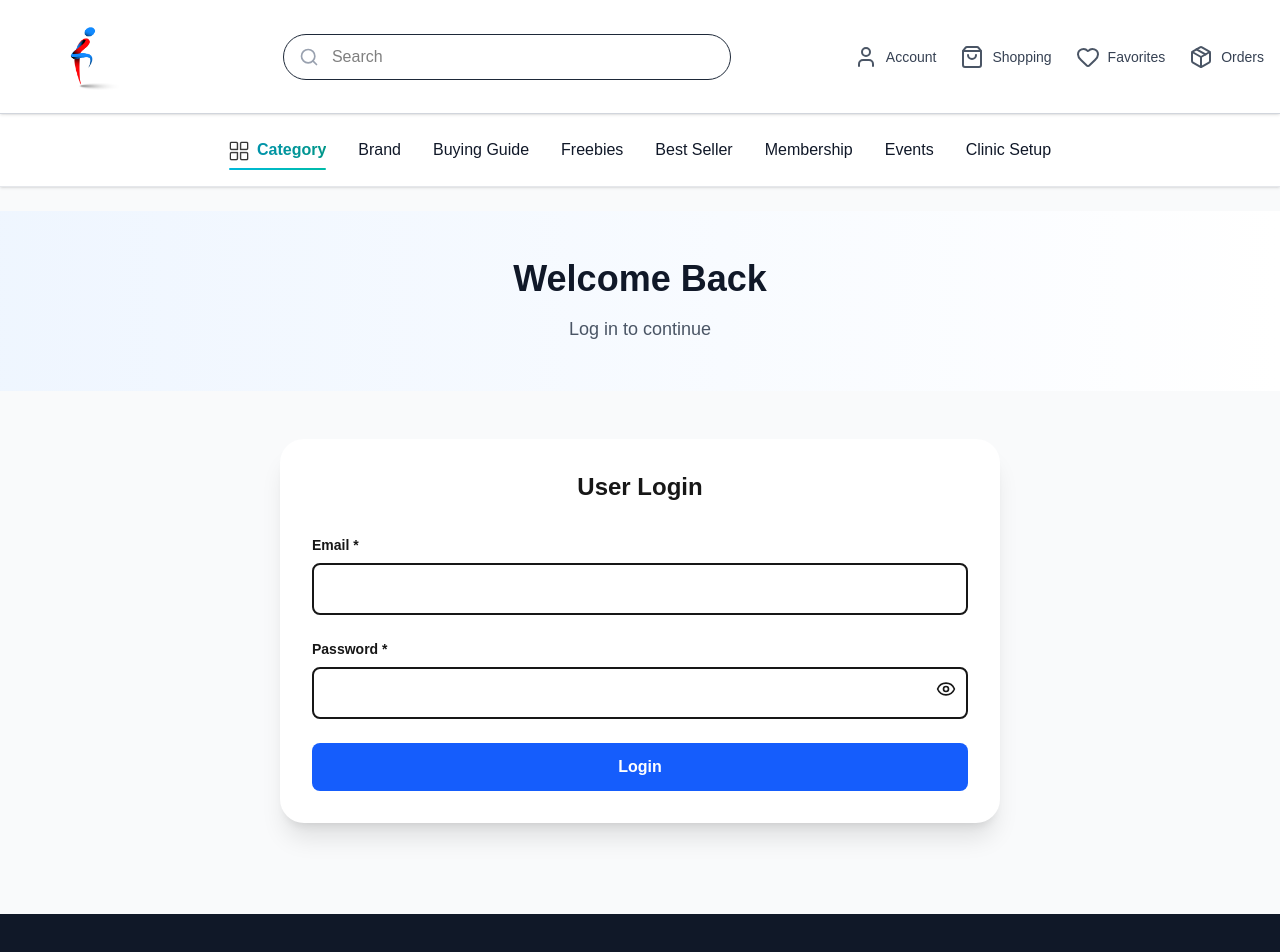
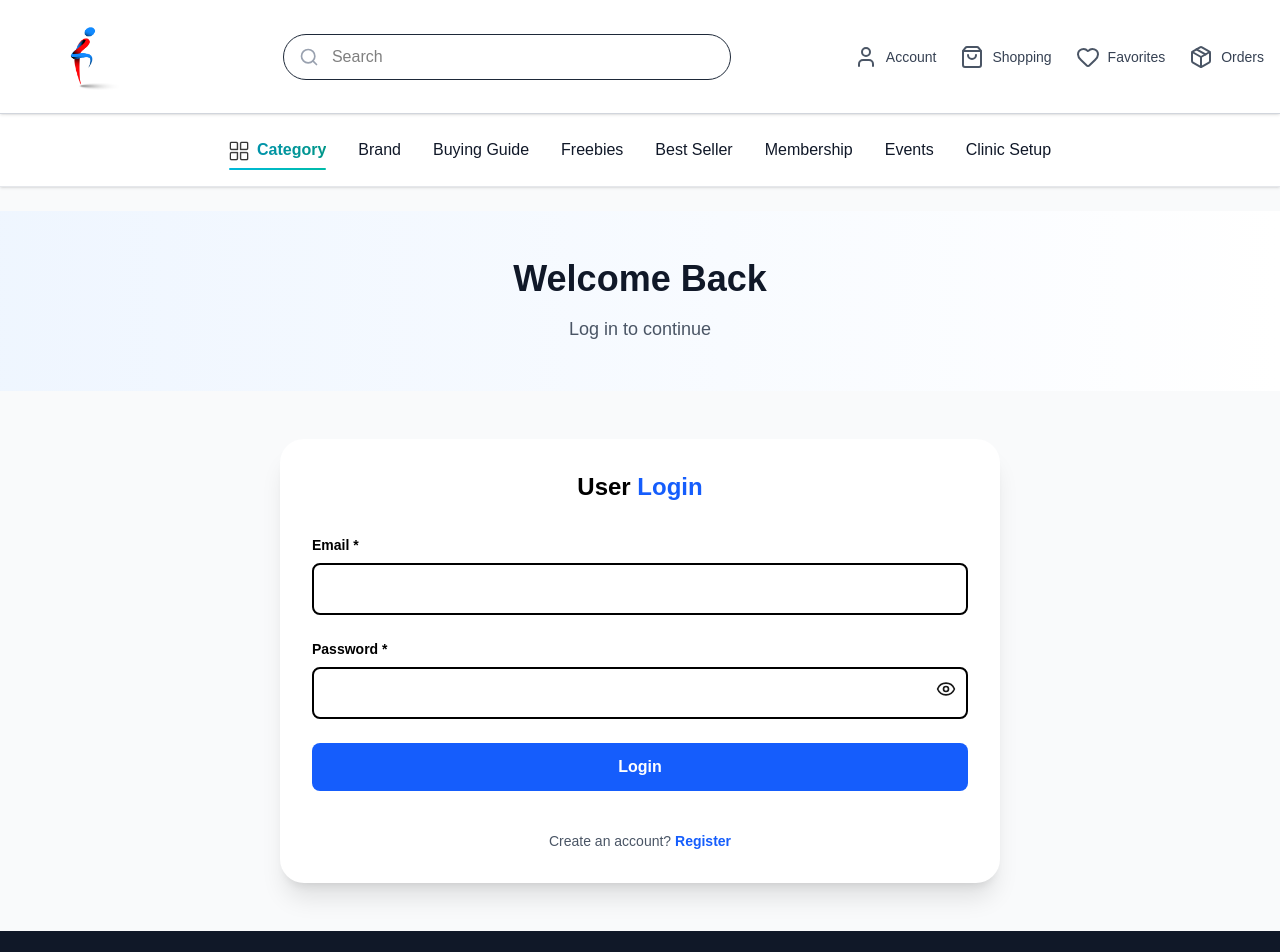
Before and after one commit to adharshSciPy/Denstack-Ecommerce, a Next.js app: page /login in a window 1280 px wide. Shown: the top 952 px of the page. Built offline with nearby package versions, Linux system fonts and the light colour scheme.

Commit message:
clinic id

```diff
--- a/src/app/login/page.tsx
+++ b/src/app/login/page.tsx
@@ -140,13 +140,13 @@ export default function UserLoginPage() {
       {!isAutoLoggingIn && (
         <div className="max-w-3xl mx-auto px-6 py-12">
           <div className="bg-white rounded-3xl shadow-xl p-8">
-            <h2 className="text-2xl font-bold text-center mb-8">
-              User Login
+            <h2 className="text-2xl text-black font-bold text-center mb-8">
+              User <span className="text-blue-600">Login</span>
             </h2>
 
             <form onSubmit={handleSubmit} className="space-y-6">
               <div>
-                <label className="block text-sm font-semibold mb-2">
+                <label className="block text-black text-sm font-semibold mb-2">
                   Email *
                 </label>
                 <input
@@ -154,14 +154,14 @@ export default function UserLoginPage() {
                   name="email"
                   value={formData.email}
                   onChange={handleInputChange}
-                  className="w-full border-2 rounded-lg p-3"
+                  className="w-full text-black border-2 rounded-lg p-3"
                   required
                   disabled={isSubmitting}
                 />
               </div>
 
               <div>
-                <label className="block text-sm font-semibold mb-2">
+                <label className="block text-black text-sm font-semibold mb-2">
                   Password *
                 </label>
                 <div className="relative">
@@ -170,7 +170,7 @@ export default function UserLoginPage() {
                     name="password"
                     value={formData.password}
                     onChange={handleInputChange}
-                    className="w-full border-2 rounded-lg p-3"
+                    className="w-full text-black border-2 rounded-lg p-3"
                     required
                     disabled={isSubmitting}
                   />
@@ -191,6 +191,18 @@ export default function UserLoginPage() {
               >
                 {isSubmitting ? "Logging in..." : "Login"}
               </button>
+              <div className="text-center pt-4">
+                <p className="text-sm text-gray-600">
+                  Create an account?{" "}
+                  <button
+                    type="button"
+                    onClick={() => router.push("/register")}
+                    className="text-blue-600 font-semibold hover:underline"
+                  >
+                    Register
+                  </button>
+                </p>
+              </div>
             </form>
           </div>
         </div>
--- a/src/app/page.tsx
+++ b/src/app/page.tsx
@@ -383,6 +383,7 @@ export default function App() {
           onBackToDetails={() => setCurrentPage('event-details')}
           onCartClick={() => setCurrentPage('cart')}
           eventId={selectedEventId}
+          favoritesCount={likedProducts.size}
         />
         <WhatsAppButton />
       </div>
@@ -429,6 +430,7 @@ export default function App() {
             setSelectedProductId(productId);
             setCurrentPage('productdetailpage/[id]');
           }}
+          favoritesCount={likedProducts.size}
         />
         <WhatsAppButton />
       </div>
@@ -469,19 +471,19 @@ export default function App() {
     return (
       <div>
         <FavoritesPage
-          cartCount={cartCount}
-          onCartCountChange={setCartCount}
-          onBackToHome={() => setCurrentPage('home')}
-          onCartClick={() => setCurrentPage('cart')}
-          likedProducts={likedProducts}
-          onToggleLike={toggleLike}
-          onBrandClick={() => setCurrentPage('brands')}
-          onBuyingGuideClick={() => setCurrentPage('buying-guide')}
-          onEventsClick={() => setCurrentPage('events')}
-          onMembershipClick={() => setCurrentPage('membership')}
-          onFreebiesClick={() => setCurrentPage('freebies')}
-          onBestSellerClick={() => setCurrentPage('bestseller')}
-          onClinicSetupClick={() => setCurrentPage('clinic-setup')}
+          // cartCount={cartCount}
+          // onCartCountChange={setCartCount}
+          // onBackToHome={() => setCurrentPage('home')}
+          // onCartClick={() => setCurrentPage('cart')}
+          // likedProducts={likedProducts}
+          // onToggleLike={toggleLike}
+          // onBrandClick={() => setCurrentPage('brands')}
+          // onBuyingGuideClick={() => setCurrentPage('buying-guide')}
+          // onEventsClick={() => setCurrentPage('events')}
+          // onMembershipClick={() => setCurrentPage('membership')}
+          // onFreebiesClick={() => setCurrentPage('freebies')}
+          // onBestSellerClick={() => setCurrentPage('bestseller')}
+          // onClinicSetupClick={() => setCurrentPage('clinic-setup')}
         />
         <WhatsAppButton />
       </div>
```
